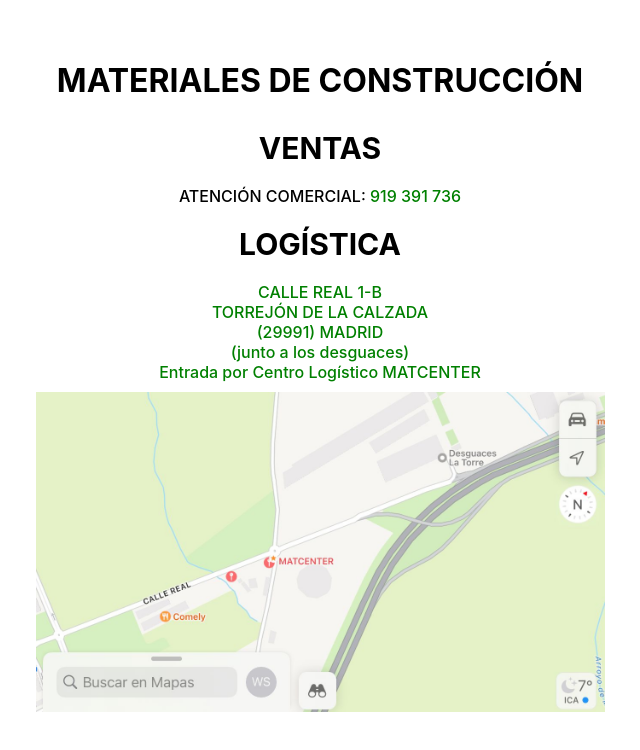
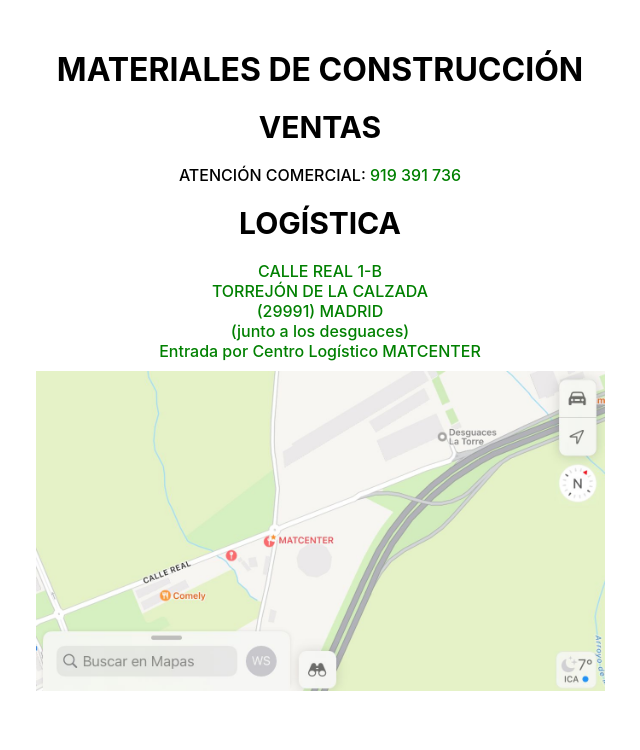
Before and after one commit to javiercubas/MaterialesDeConstruccion, a React (Create React App) app: page / in a window 1280 px wide. Shown: the top 750 px of the page, without its empty margins (320-960 px from the left). Built offline with nearby package versions, Linux system fonts and the light colour scheme.

Commit message:
Update Header.css

```diff
--- a/src/components/Header.css
+++ b/src/components/Header.css
@@ -1,7 +1,6 @@
 .header{
     display: flex;
     width: 100%;
-    height:10vh;
     justify-content: center;
     align-items: center;
     padding-top: 40px;
@@ -18,7 +17,6 @@
 
 .titulo-header{
     text-align: center;
-    width: 60%;
 }
 
 @media screen and (max-width: 768px) {
```
